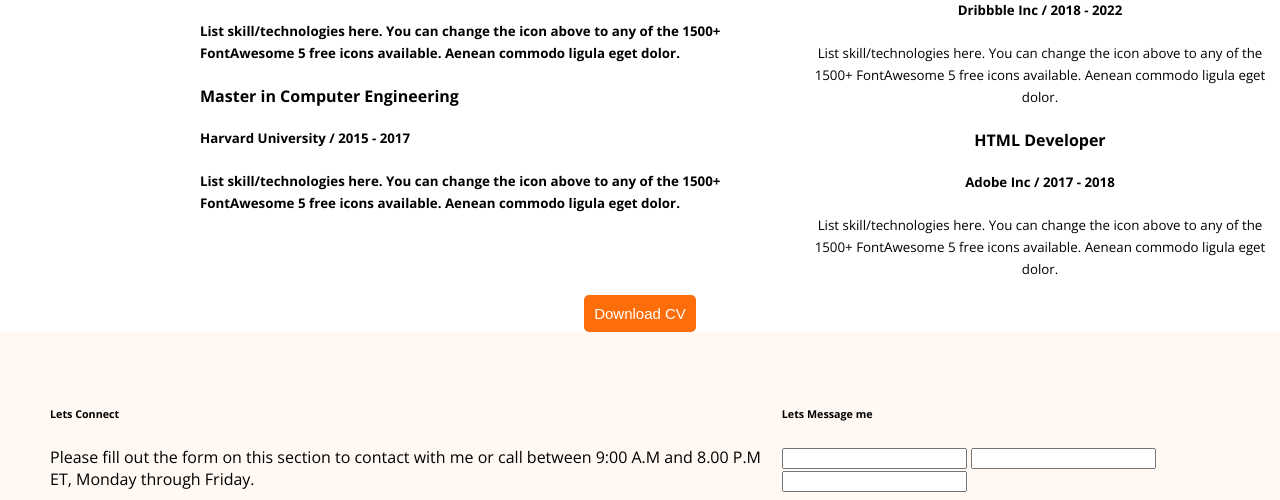
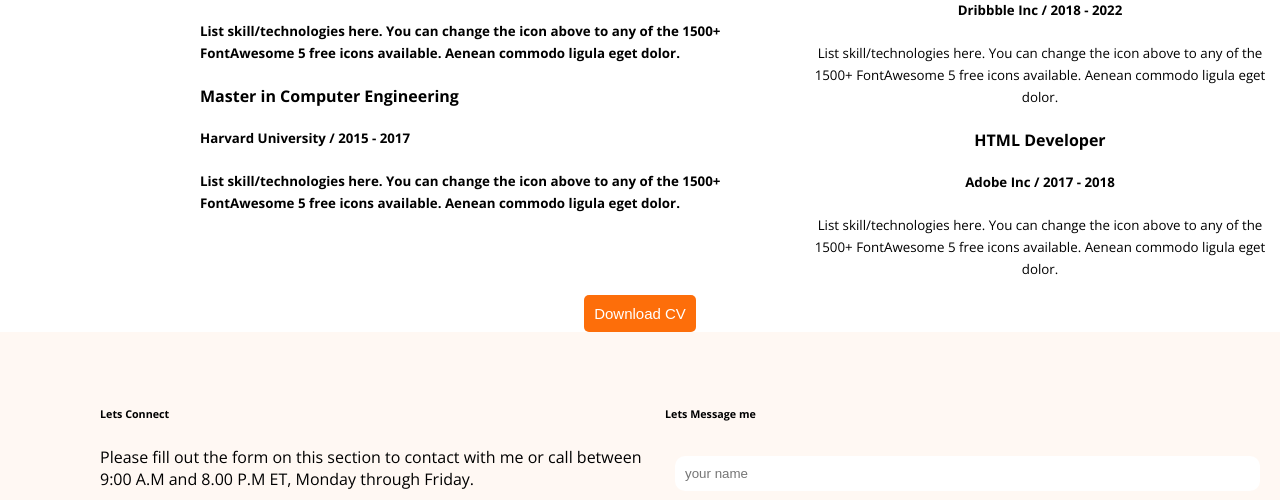
Before and after one commit to arifulraihan/Hardy-portfolio, a plain HTML site: page Devloper portfolio test/index.html in a window 1280 px wide. Shown: the part 2627-3127 px from the top of the page. Drawn offline with nearby package versions, Linux system fonts and the light colour scheme.

Commit message:
Add files via upload

```diff
--- a/Devloper portfolio test/index.html
+++ b/Devloper portfolio test/index.html
@@ -194,7 +194,7 @@
     <!-- footer part is start -->
     <footer id="footer-bg">
         <div class="footer-right-part">
-            <div>
+            <div class="footer-left">
                 <h6 class="footer-title">Lets Connect</h6>
                 <p class="footer-pra">Please fill out the form on this section to contact with me or call between 9:00 A.M and 8.00 P.M ET,
                     Monday through Friday.</p>
@@ -214,12 +214,12 @@
 
 
 
-            <div>
+            <div class="footer-right">
                 <h6>Lets Message me</h6>
                 <div class="footer-box">
-                    <input type="text" name="" id="">
-                <input type="email" name="" id="">
-                <input type="text" name="" id="">
+                    <input class="input1" type="text" name=""placeholder="your name" id="">
+                <input class="input2" type="email" name=""placeholder="your email" id="">
+                <textarea name="" placeholder="your messages" id="" cols="30" rows="10"></textarea>
                 </div>
             </div>
         </div>
--- a/Devloper portfolio test/style/Style.Css
+++ b/Devloper portfolio test/style/Style.Css
@@ -144,7 +144,37 @@ main{
 }
 .footer-right-part{
     display: flex;
-}
-.footer-box{
+    margin-left: 50px;
 
 }
+.footer-box,textarea{
+    display:flex;
+    display: block;
+    width: 200px;
+    width: 100%;
+    padding: 10px;
+    border: 0;
+    border-radius: 10px;
+
+
+}
+.footer-left{
+    width: 50%;
+}
+.footer-right{
+    width: 50%;
+}
+.input1{
+    margin-bottom: 25px;
+    width: 100%;
+    padding: 10px;
+    border: 0;
+    border-radius: 10px;
+}
+.input2{
+    margin-bottom: 25px;
+    width: 100%;
+    padding: 10px;
+    border: 0;
+    border-radius: 10px;
+}
```
